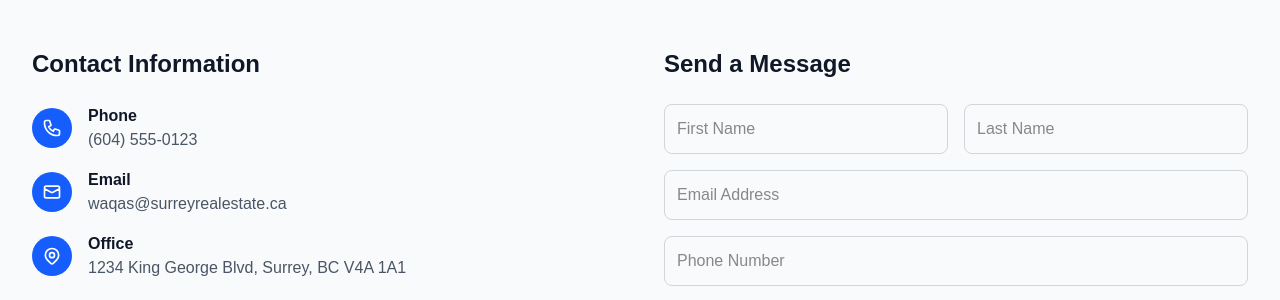
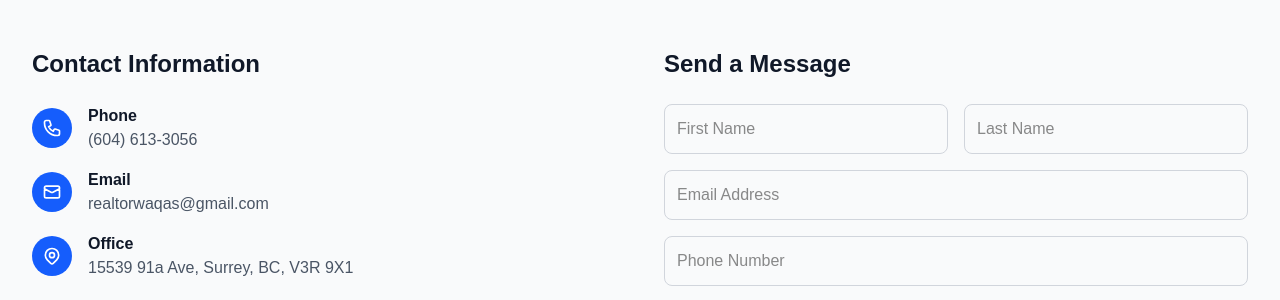
Before and after one commit to ashuakhtar/WaqasAhmadRealtor, a Next.js app: page / in a window 1280 px wide. Shown: the part 1880-2180 px from the top of the page. Built offline with nearby package versions, Linux system fonts and the light colour scheme.

Commit message:
changed address and email

```diff
--- a/src/app/page.tsx
+++ b/src/app/page.tsx
@@ -270,7 +270,7 @@ export default function Home() {
                   </div>
                   <div>
                     <p className="font-semibold text-gray-900">Phone</p>
-                    <p className="text-gray-600">(604) 555-0123</p>
+                    <p className="text-gray-600">(604) 613-3056</p>
                   </div>
                 </div>
                 <div className="flex items-center space-x-4">
@@ -281,7 +281,7 @@ export default function Home() {
                   </div>
                   <div>
                     <p className="font-semibold text-gray-900">Email</p>
-                    <p className="text-gray-600">waqas@surreyrealestate.ca</p>
+                    <p className="text-gray-600">realtorwaqas@gmail.com</p>
                   </div>
                 </div>
                 <div className="flex items-center space-x-4">
@@ -293,7 +293,7 @@ export default function Home() {
                   </div>
                   <div>
                     <p className="font-semibold text-gray-900">Office</p>
-                    <p className="text-gray-600">1234 King George Blvd, Surrey, BC V4A 1A1</p>
+                    <p className="text-gray-600">15539 91a Ave, Surrey, BC, V3R 9X1</p>
                   </div>
                 </div>
               </div>
--- a/src/app/properties/page.tsx
+++ b/src/app/properties/page.tsx
@@ -262,8 +262,8 @@ export default function PropertiesPage() {
             <div>
               <h4 className="font-semibold mb-4">Contact</h4>
               <div className="space-y-2 text-gray-400 text-sm">
-                <p>(604) 555-0123</p>
-                <p>waqas@surreyrealestate.ca</p>
+                <p>(604) 613-3056</p>
+                <p>realtorwaqas@gmail.com</p>
                 <p>1234 King George Blvd<br />Surrey, BC V4A 1A1</p>
               </div>
             </div>
```
Also changed, not shown: 1 other file (tests, documents, lock files or other folders).
